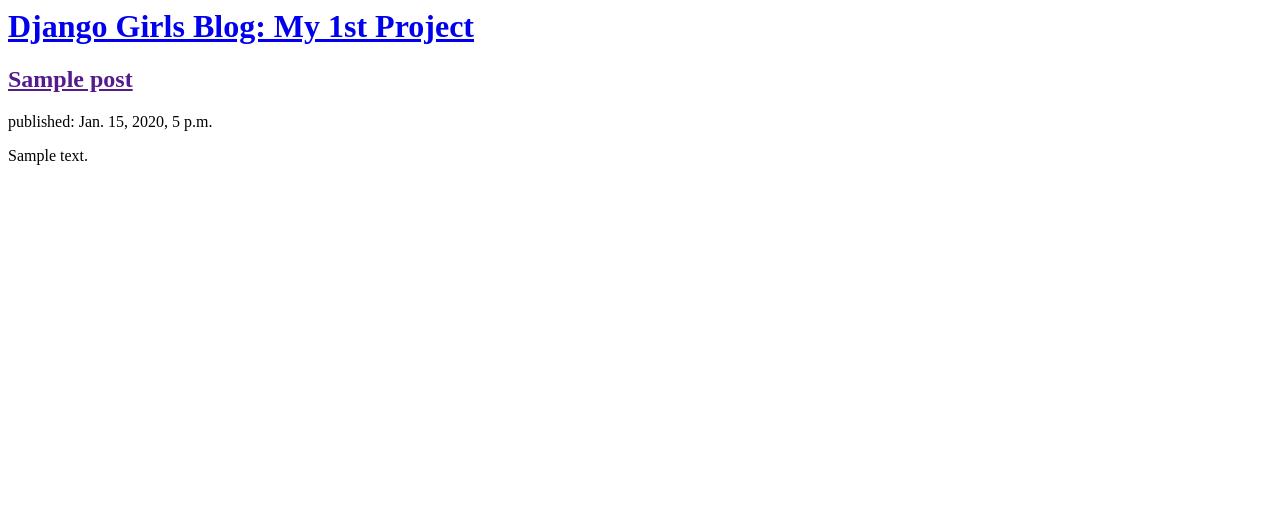
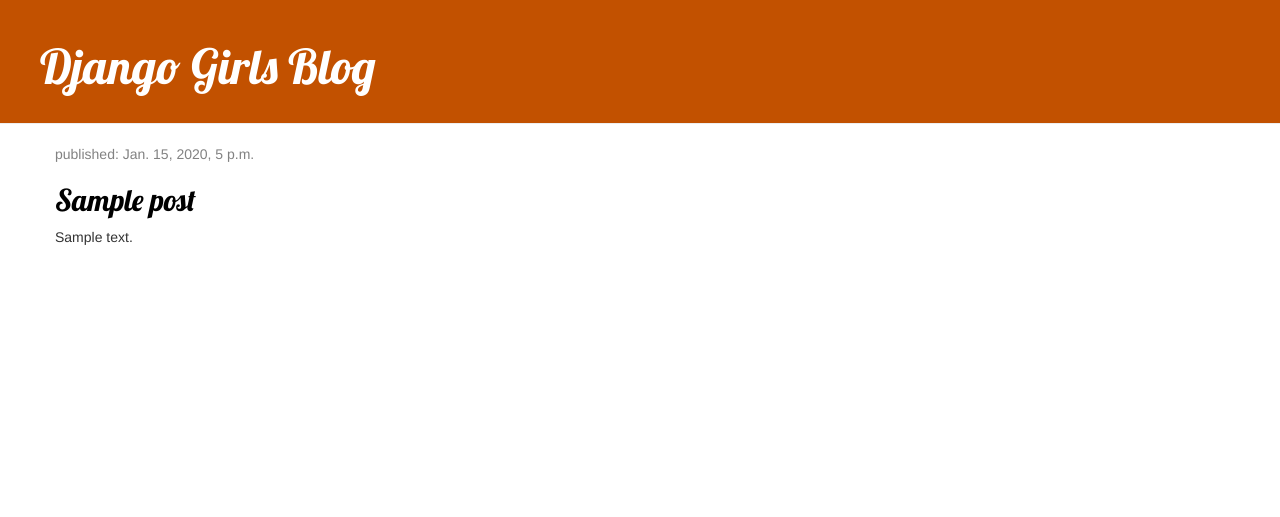
Before and after one commit to wputthividhya/my-first-blog, a Django app: template blog/templates/blog/post_list.html in a window 1280 px wide. Shown: the top 517 px of the page. Run offline with Django 3.2, Linux system fonts and the light colour scheme; the template is opened without the code that fills it: values that come from a table or form of the project are taken from there, others are empty; tables that the repository leaves empty hold one stand-in row (values such as "Sample post"); some libraries are stand-ins or nearby versions.

Commit message:
Added view and template for detailed blog post as well as CSS for the site.

```diff
--- /dev/null
+++ b/blog/static/css/blog.css
@@ -0,0 +1,46 @@
+.page-header {
+    background-color: #C25100;
+    margin-top: 0;
+    padding: 20px 20px 20px 40px;
+}
+
+.page-header h1, .page-header h1 a, .page-header h1 a:visited, .page-header h1 a:active {
+    color: #ffffff;
+    font-size: 36pt;
+    text-decoration: none;
+}
+
+.content {
+    margin-left: 40px;
+}
+
+h1, h2, h3, h4 {
+    font-family: 'Lobster', cursive;
+}
+
+.date {
+    color: #828282;
+}
+
+.save {
+    float: right;
+}
+
+.post-form textarea, .post-form input {
+    width: 100%;
+}
+
+.top-menu, .top-menu:hover, .top-menu:visited {
+    color: #ffffff;
+    float: right;
+    font-size: 26pt;
+    margin-right: 20px;
+}
+
+.post {
+    margin-bottom: 70px;
+}
+
+.post h2 a, .post h2 a:visited {
+    color: #000000;
+}
--- /dev/null
+++ b/blog/templates/blog/base.html
@@ -0,0 +1,23 @@
+{% load static %}
+<html>
+    <head>
+        <title>Django Girls blog</title>
+        <link rel="stylesheet" href="//maxcdn.bootstrapcdn.com/bootstrap/3.2.0/css/bootstrap.min.css">
+        <link rel="stylesheet" href="//maxcdn.bootstrapcdn.com/bootstrap/3.2.0/css/bootstrap-theme.min.css">
+        <link href="//fonts.googleapis.com/css?family=Lobster&subset=latin,latin-ext" rel="stylesheet" type="text/css">
+        <link rel="stylesheet" href="{% static 'css/blog.css' %}">
+    </head>
+    <body>
+        <div class="page-header">
+            <h1><a href="/">Django Girls Blog</a></h1>
+        </div>
+        <div class="content container">
+            <div class="row">
+                <div class="col-md-8">
+                    {% block content %}
+                    {% endblock %}
+                </div>
+            </div>
+        </div>
+    </body>
+</html>
--- a/blog/templates/blog/post_list.html
+++ b/blog/templates/blog/post_list.html
@@ -1,33 +1,12 @@
-<html>
-    <head>
-        <title>Django Girls blog</title>
-    </head>
-    <body>
-        <div>
-            <h1><a href="/">Django Girls Blog: My 1st Project</a></h1>
-        </div>
-        {% for post in posts %}
-            <div>
-                <!--
-                <p>published: {{ post.published_date }}</p>
-                -->
-                <h2><a href="">{{ post.title }}</a></h2>
-                <p>published: {{ post.published_date }}</p>
-                <p>{{ post.text|linebreaksbr }}</p>
-            </div>
-        {% endfor %}
-<!--
-        <div>
-            <p>published: 14.06.2014, 12:14</p>
-            <h2><a href="">My first post</a></h2>
-            <p>Aenean eu leo quam. Pellentesque ornare sem lacinia quam venenatis vestibulum. Donec id elit non mi porta gravida at eget metus. Fusce dapibus, tellus ac cursus commodo, tortor mauris condimentum nibh, ut fermentum massa justo sit amet risus.</p>
-        </div>
-
-        <div>
-            <p>published: 14.06.2014, 12:14</p>
-            <h2><a href="">My second post</a></h2>
-            <p>Aenean eu leo quam. Pellentesque ornare sem lacinia quam venenatis vestibulum. Donec id elit non mi porta gravida at eget metus. Fusce dapibus, tellus ac cursus commodo, tortor mauris condimentum nibh, ut f.</p>
-        </div>
-        -->
-    </body>
-</html>
+{% extends 'blog/base.html' %}
+{% block content  %}
+                    {% for post in posts %}
+                        <div class="post">
+                            <div class="date">
+                                <p>published: {{ post.published_date }}</p>
+                            </div>
+                            <h2><a href="{% url 'post_detail' pk=post.pk %}">{{ post.title }}</a></h2>
+                            <p>{{ post.text|linebreaksbr }}</p>
+                        </div>
+                    {% endfor %}
+{% endblock  %}
--- a/blog/urls.py
+++ b/blog/urls.py
@@ -3,4 +3,5 @@
 
 urlpatterns = [
     path('', views.post_list, name='post_list'),
+    path('post/<int:pk>/', views.post_detail, name='post_detail'),
 ]
--- a/blog/views.py
+++ b/blog/views.py
@@ -1,4 +1,4 @@
-from django.shortcuts import render
+from django.shortcuts import render, get_object_or_404
 from django.utils import timezone
 from .models import Post
 
@@ -7,3 +7,7 @@
     posts = Post.objects.filter(published_date__lte=timezone.now()).order_by('published_date')
     #posts = Post.objects.all()
     return render(request, 'blog/post_list.html', {'posts':posts})
+
+def post_detail(request, pk):
+    posts = get_object_or_404(Post, pk=pk)
+    return render(request, 'blog/post_detail.html', {'posts':posts})
--- a/mysite/urls.py
+++ b/mysite/urls.py
@@ -1,22 +1,24 @@
 """mysite URL Configuration
 
 The `urlpatterns` list routes URLs to views. For more information please see:
-    https://docs.djangoproject.com/en/2.0/topics/http/urls/
+https://docs.djangoproject.com/en/2.0/topics/http/urls/
 Examples:
 Function views
-    1. Add an import:  from my_app import views
-    2. Add a URL to urlpatterns:  path('', views.home, name='home')
+1. Add an import:  from my_app import views
+2. Add a URL to urlpatterns:  path('', views.home, name='home')
 Class-based views
-    1. Add an import:  from other_app.views import Home
-    2. Add a URL to urlpatterns:  path('', Home.as_view(), name='home')
+1. Add an import:  from other_app.views import Home
+2. Add a URL to urlpatterns:  path('', Home.as_view(), name='home')
 Including another URLconf
-    1. Import the include() function: from django.urls import include, path
-    2. Add a URL to urlpatterns:  path('blog/', include('blog.urls'))
+1. Import the include() function: from django.urls import include, path
+2. Add a URL to urlpatterns:  path('blog/', include('blog.urls'))
 """
 from django.contrib import admin
 from django.urls import path, include
+from django.conf import settings
+from django.conf.urls.static import static
 
 urlpatterns = [
     path('admin/', admin.site.urls),
     path('', include('blog.urls')),
-]
+] + static(settings.STATIC_URL, document_root=settings.STATIC_ROOT)
```
Also changed, not shown: blog/templates/blog/post_detail.html (added, +13 -0 lines), 1 other file.
